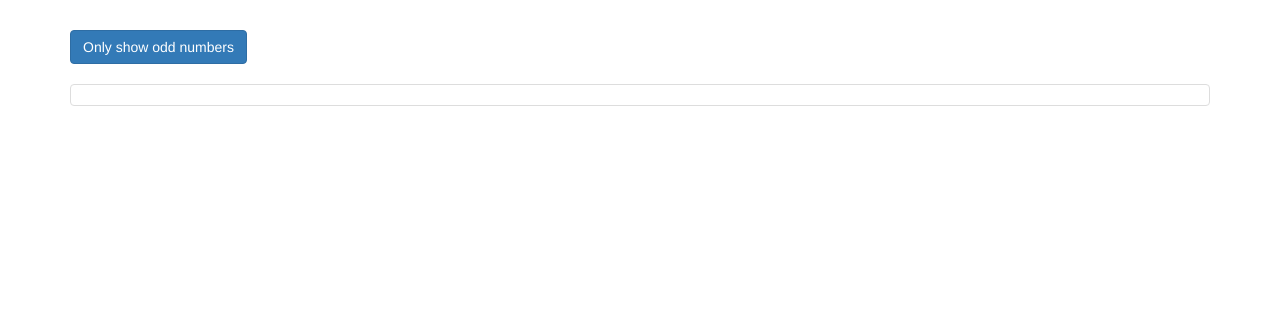
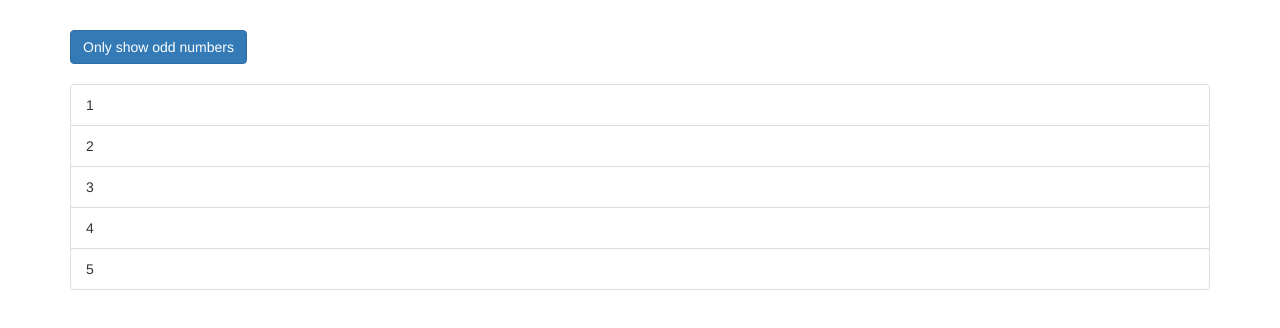
Before and after one commit to sailesh97/Directives, an Angular app: page / in a window 1280 px wide. Shown: the top 328 px of the page. Built offline with nearby package versions, Linux system fonts and the light colour scheme.

Commit message:
Understanding Directives

```diff
--- a/src/app/app.component.html
+++ b/src/app/app.component.html
@@ -7,12 +7,11 @@
       <br><br>
       <ul class="list-group">
         <li
-          class="list-group-item">
+          class="list-group-item"
+          *ngFor="let number of numbers">
+          {{ number }}
         </li>
       </ul>
-      <ng-template [ngIf]="onlyOdd">
-        <p>Only odd</p>
-      </ng-template>
     </div>
   </div>
 </div>
```
Also changed, not shown: src/docs/docs.txt (added).
